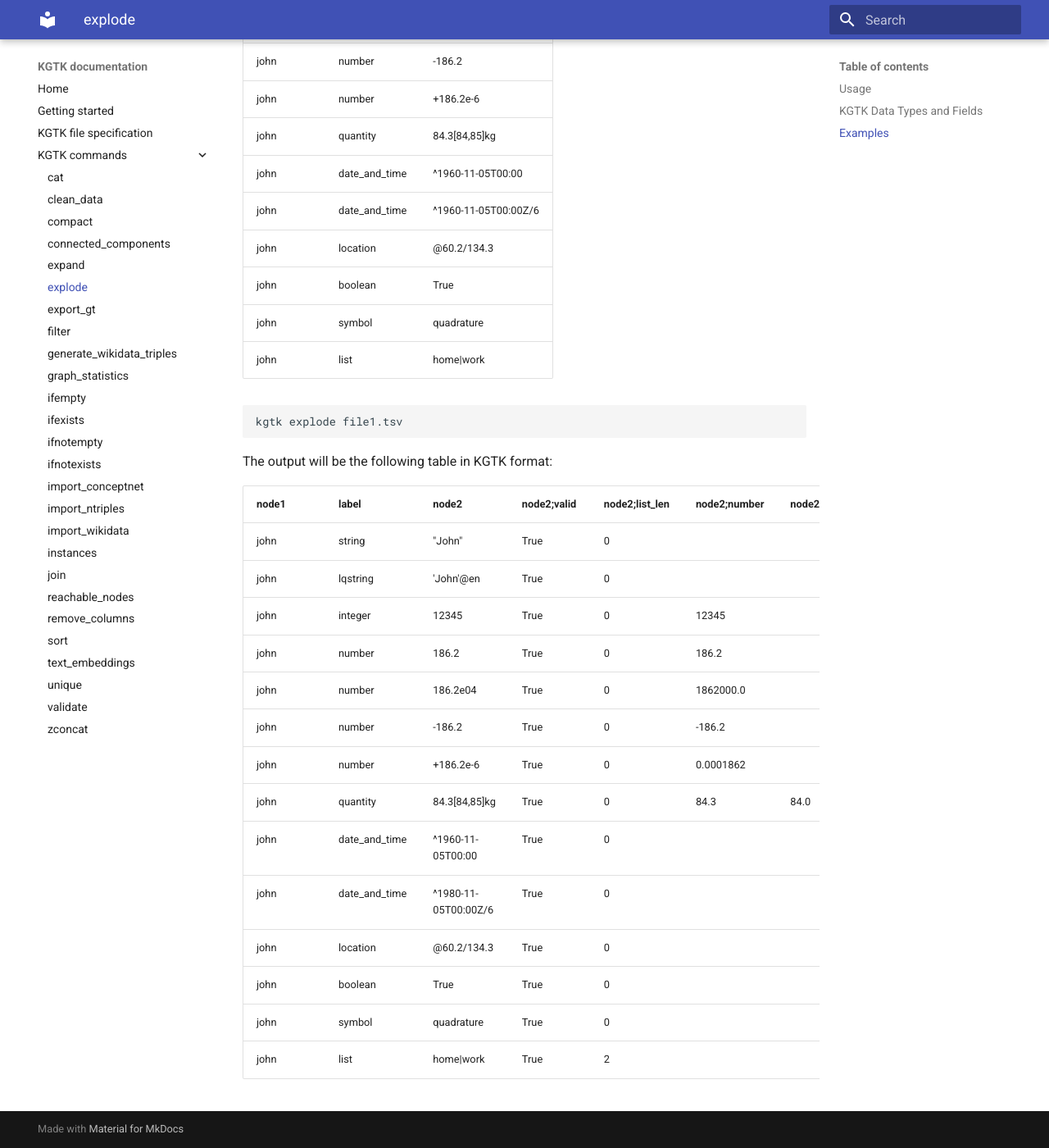
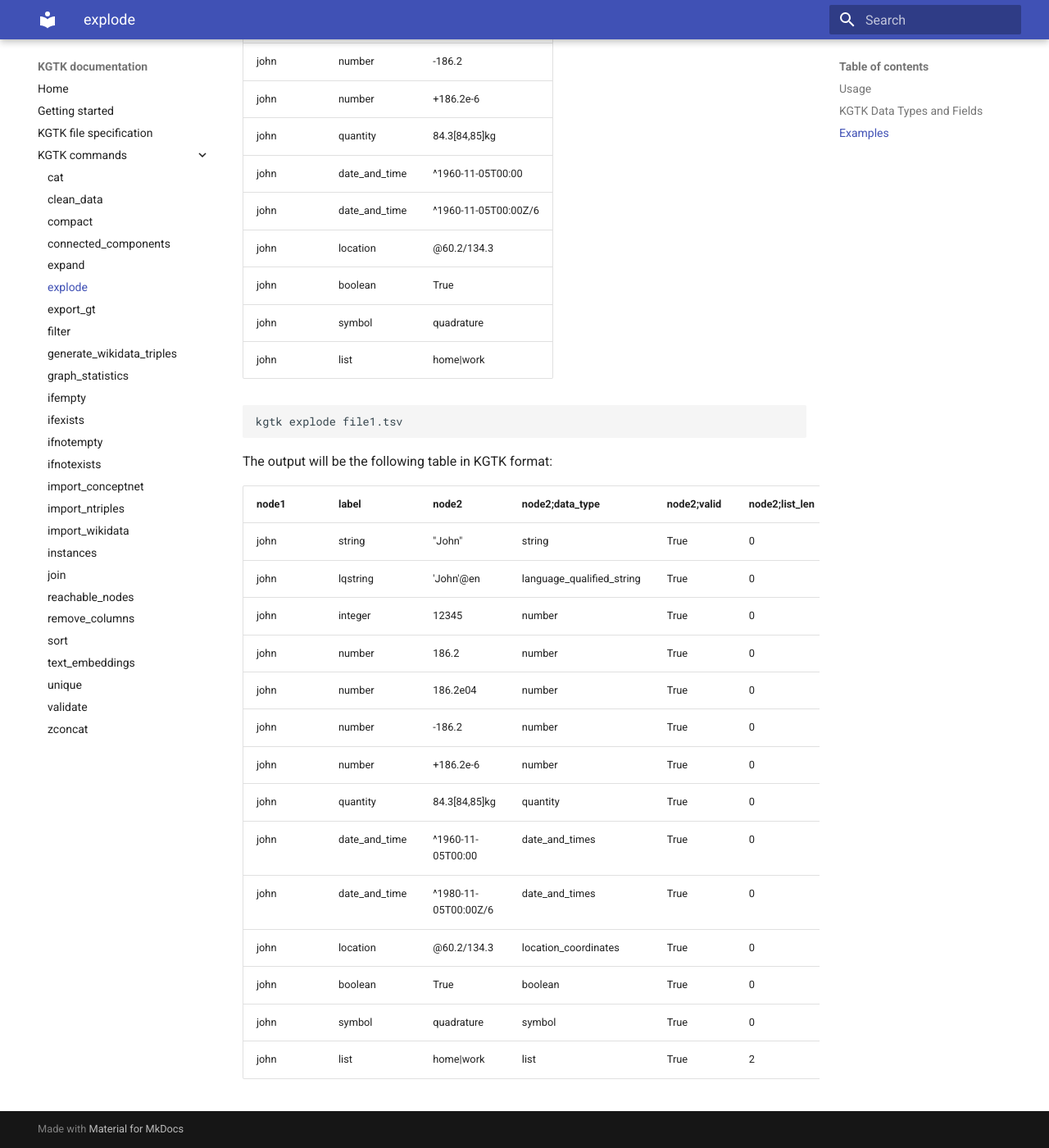
Before and after one commit to usc-isi-i2/kgtk, an MkDocs documentation site: the page built from docs/explode.md, in a window 1280 px wide and 1400 px high, scrolled down 2186 px. Shown: the whole window at 82% size. Built offline with MkDocs 1.6.1 and Material for MkDocs 9.7.7, drawn with Linux system fonts in a browser that asks for light colours.

Commit message:
Add the data_type field to the default exploded fields.

```diff
--- a/docs/explode.md
+++ b/docs/explode.md
@@ -93,19 +93,19 @@ kgtk explode file1.tsv
 
 The output will be the following table in KGTK format:
 
-| node1 | label | node2 | node2;valid | node2;list_len | node2;number | node2;low_tolerance | node2;high_tolerance | node2;si_units | node2;wikidata_node | node2;text | node2;language | node2;suffix | node2;latitude | node2;longitude | node2;date_and_time | node2;precision | node2;truth | node2;symbol |
-| -- | -- | -- | -- | -- | -- | -- | -- | -- | -- | -- | -- | -- | -- | -- | -- | -- | -- | -- |
-| john | string | "John" | True | 0 |  |  |  |  |  | "John" |  |  |  |  |  |  |  |  |
-| john | lqstring | 'John'@en | True | 0 |  |  |  |  |  | "John" | en |  |  |  |  |  |  |  |
-| john | integer | 12345 | True | 0 | 12345 |  |  |  |  |  |  |  |  |  |  |  |  |  |
-| john | number | 186.2 | True | 0 | 186.2 |  |  |  |  |  |  |  |  |  |  |  |  |  |
-| john | number | 186.2e04 | True | 0 | 1862000.0 |  |  |  |  |  |  |  |  |  |  |  |  |  |
-| john | number | -186.2 | True | 0 | -186.2 |  |  |  |  |  |  |  |  |  |  |  |  |  |
-| john | number | +186.2e-6 | True | 0 | 0.0001862 |  |  |  |  |  |  |  |  |  |  |  |  |  |
-| john | quantity | 84.3[84,85]kg | True | 0 | 84.3 | 84.0 | 85.0 | kg |  |  |  |  |  |  |  |  |  |  |
-| john | date_and_time | ^1960-11-05T00:00 | True | 0 |  |  |  |  |  |  |  |  |  |  | "1960-11-05T00:00" |  |  |  |
-| john | date_and_time | ^1980-11-05T00:00Z/6 | True | 0 |  |  |  |  |  |  |  |  |  |  | "1980-11-05T00:00Z" | 6 |  |  |
-| john | location | @60.2/134.3 | True | 0 |  |  |  |  |  |  |  |  | 60.2 | 134.3 |  |  |  |  |
-| john | boolean | True | True | 0 |  |  |  |  |  |  |  |  |  |  |  |  | True |  |
-| john | symbol | quadrature | True | 0 |  |  |  |  |  |  |  |  |  |  |  |  |  | quadrature |
-| john | list | home\|work | True | 2 |  |  |  |  |  |  |  |  |  |  |  |  |  |  |
+| node1 | label | node2 | node2;data_type | node2;valid | node2;list_len | node2;number | node2;low_tolerance | node2;high_tolerance | node2;si_units | node2;wikidata_node | node2;text | node2;language | node2;suffix | node2;latitude | node2;longitude | node2;date_and_time | node2;precision | node2;truth | node2;symbol |
+| -- | -- | -- | -- | -- | -- | -- | -- | -- | -- | -- | -- | -- | -- | -- | -- | -- | -- | -- | -- |
+| john | string | "John" | string | True | 0 |  |  |  |  |  | "John" |  |  |  |  |  |  |  |  |
+| john | lqstring | 'John'@en | language_qualified_string | True | 0 |  |  |  |  |  | "John" | en |  |  |  |  |  |  |  |
+| john | integer | 12345 | number | True | 0 | 12345 |  |  |  |  |  |  |  |  |  |  |  |  |  |
+| john | number | 186.2 | number | True | 0 | 186.2 |  |  |  |  |  |  |  |  |  |  |  |  |  |
+| john | number | 186.2e04 | number | True | 0 | 1862000.0 |  |  |  |  |  |  |  |  |  |  |  |  |  |
+| john | number | -186.2 | number | True | 0 | -186.2 |  |  |  |  |  |  |  |  |  |  |  |  |  |
+| john | number | +186.2e-6 | number | True | 0 | 0.0001862 |  |  |  |  |  |  |  |  |  |  |  |  |  |
+| john | quantity | 84.3[84,85]kg | quantity | True | 0 | 84.3 | 84.0 | 85.0 | kg |  |  |  |  |  |  |  |  |  |  |
+| john | date_and_time | ^1960-11-05T00:00 | date_and_times | True | 0 |  |  |  |  |  |  |  |  |  |  | "1960-11-05T00:00" |  |  |  |
+| john | date_and_time | ^1980-11-05T00:00Z/6 | date_and_times | True | 0 |  |  |  |  |  |  |  |  |  |  | "1980-11-05T00:00Z" | 6 |  |  |
+| john | location | @60.2/134.3 | location_coordinates | True | 0 |  |  |  |  |  |  |  |  | 60.2 | 134.3 |  |  |  |  |
+| john | boolean | True | boolean | True | 0 |  |  |  |  |  |  |  |  |  |  |  |  | True |  |
+| john | symbol | quadrature | symbol | True | 0 |  |  |  |  |  |  |  |  |  |  |  |  |  | quadrature |
+| john | list | home\|work | list | True | 2 |  |  |  |  |  |  |  |  |  |  |  |  |  |  |
```
Also changed, not shown: 1 other file.
